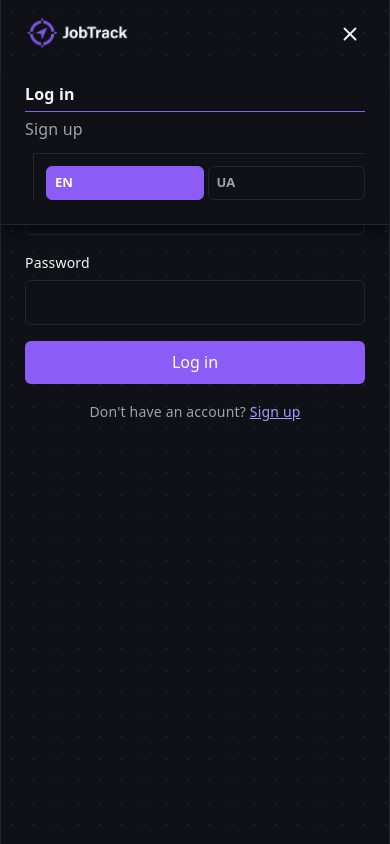
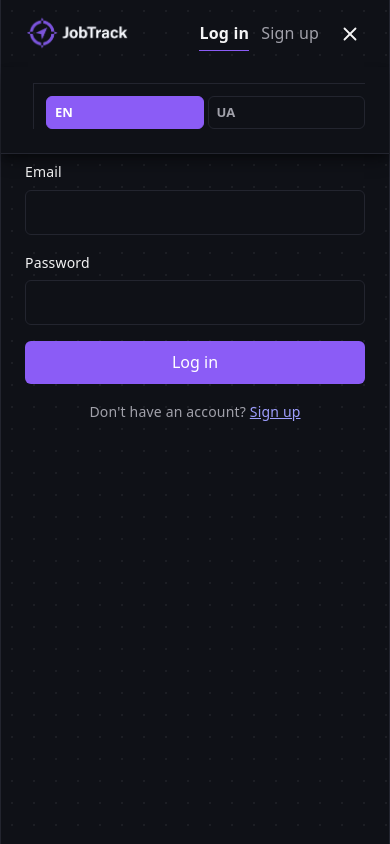
Before and after one commit to Liza-onishchenko/jobtrack, a React (Vite) app in the folder client/: page /login in a window 390 px wide. Both pictures are taken after a click on the button "Open menu". Built offline with nearby package versions, Linux system fonts and the light colour scheme; no server answers.

Commit message:
Fix mobile hero overlap and show login/signup buttons for guests

```diff
--- a/client/src/App.css
+++ b/client/src/App.css
@@ -21,6 +21,18 @@
 .navbar-logo {
   height: 35px;
   width: auto;
+}
+
+.navbar-right {
+  display: flex;
+  align-items: center;
+  gap: 16px;
+}
+
+.navbar-guest-links {
+  display: flex;
+  align-items: center;
+  gap: 12px;
 }
 
 .navbar-toggle {
@@ -53,7 +65,7 @@
     top: 100%;
     left: 0;
     right: 0;
-    z-index: 1;
+    z-index: 100;
     flex-direction: column;
     align-items: stretch;
     gap: 12px;
@@ -87,22 +99,26 @@
   }
 }
 
-.navbar-links a {
+.navbar-links a,
+.navbar-guest-links a {
   position: relative;
   color: var(--text);
   text-decoration: none;
 }
 
-.navbar-links a:hover {
+.navbar-links a:hover,
+.navbar-guest-links a:hover {
   color: var(--text-h);
 }
 
-.navbar-links a.active {
+.navbar-links a.active,
+.navbar-guest-links a.active {
   color: var(--text-h);
   font-weight: 600;
 }
 
-.navbar-links a.active::after {
+.navbar-links a.active::after,
+.navbar-guest-links a.active::after {
   content: '';
   position: absolute;
   left: 0;
@@ -683,6 +699,7 @@ button.danger:hover {
 
 .hero {
   position: relative;
+  z-index: 1;
   display: grid;
   grid-template-columns: 1.1fr 1fr;
   align-items: center;
@@ -743,6 +760,8 @@ button.danger:hover {
 }
 
 .dashboard-mockup {
+  position: relative;
+  z-index: 1;
   width: 100%;
   max-width: 560px;
   aspect-ratio: 1378 / 767;
@@ -752,6 +771,12 @@ button.danger:hover {
   box-shadow: 0 30px 80px -20px rgba(139, 92, 246, 0.45);
   background: linear-gradient(135deg, var(--accent-bg), var(--accent-2-bg));
   transform: perspective(1000px) rotateY(-8deg) rotateX(3deg) rotate(-1deg);
+}
+
+@media (max-width: 767px) {
+  .dashboard-mockup {
+    transform: none;
+  }
 }
 
 .features {
--- a/client/src/components/Navbar.tsx
+++ b/client/src/components/Navbar.tsx
@@ -25,11 +25,33 @@ export default function Navbar() {
     localStorage.setItem(LANGUAGE_STORAGE_KEY, lang);
   }
 
+  const langSwitcher = (
+    <div className="lang-switcher">
+      <button
+        type="button"
+        className={i18n.language === 'en' ? 'active' : ''}
+        onClick={() => changeLanguage('en')}
+      >
+        EN
+      </button>
+      <button
+        type="button"
+        className={i18n.language === 'ua' ? 'active' : ''}
+        onClick={() => changeLanguage('ua')}
+      >
+        UA
+      </button>
+    </div>
+  );
+
   return (
     <nav className="navbar">
       <Link to="/" className="navbar-brand" onClick={() => setMenuOpen(false)}>
         <img src={logo} alt={t('navbar.brand')} className="navbar-logo" />
       </Link>
+      <div className="navbar-right">
+        {isAuthenticated ? (
+          <>
             <button
               type="button"
               className="navbar-toggle"
@@ -40,8 +62,6 @@ export default function Navbar() {
               {isMenuOpen ? <X size={22} /> : <Menu size={22} />}
             </button>
             <div className={`navbar-links${isMenuOpen ? ' open' : ''}`}>
-        {isAuthenticated ? (
-          <>
               <NavLink
                 to="/dashboard"
                 className={({ isActive }) => (isActive ? 'active' : '')}
@@ -73,41 +93,31 @@ export default function Navbar() {
               <button type="button" onClick={handleLogout}>
                 {t('navbar.logout')}
               </button>
+              {langSwitcher}
+            </div>
           </>
         ) : (
           <>
-            <NavLink
-              to="/login"
-              className={({ isActive }) => (isActive ? 'active' : '')}
-              onClick={() => setMenuOpen(false)}
-            >
+            <div className="navbar-guest-links">
+              <NavLink to="/login" className={({ isActive }) => (isActive ? 'active' : '')}>
                 {t('navbar.login')}
               </NavLink>
-            <NavLink
-              to="/register"
-              className={({ isActive }) => (isActive ? 'active' : '')}
-              onClick={() => setMenuOpen(false)}
-            >
+              <NavLink to="/register" className={({ isActive }) => (isActive ? 'active' : '')}>
                 {t('navbar.signup')}
               </NavLink>
+            </div>
+            <button
+              type="button"
+              className="navbar-toggle"
+              aria-label={isMenuOpen ? t('navbar.closeMenu') : t('navbar.openMenu')}
+              aria-expanded={isMenuOpen}
+              onClick={() => setMenuOpen((open) => !open)}
+            >
+              {isMenuOpen ? <X size={22} /> : <Menu size={22} />}
+            </button>
+            <div className={`navbar-links${isMenuOpen ? ' open' : ''}`}>{langSwitcher}</div>
           </>
         )}
-        <div className="lang-switcher">
-          <button
-            type="button"
-            className={i18n.language === 'en' ? 'active' : ''}
-            onClick={() => changeLanguage('en')}
-          >
-            EN
-          </button>
-          <button
-            type="button"
-            className={i18n.language === 'ua' ? 'active' : ''}
-            onClick={() => changeLanguage('ua')}
-          >
-            UA
-          </button>
-        </div>
       </div>
     </nav>
   );
```
Lines whose indentation alone changed are shown as unchanged.
